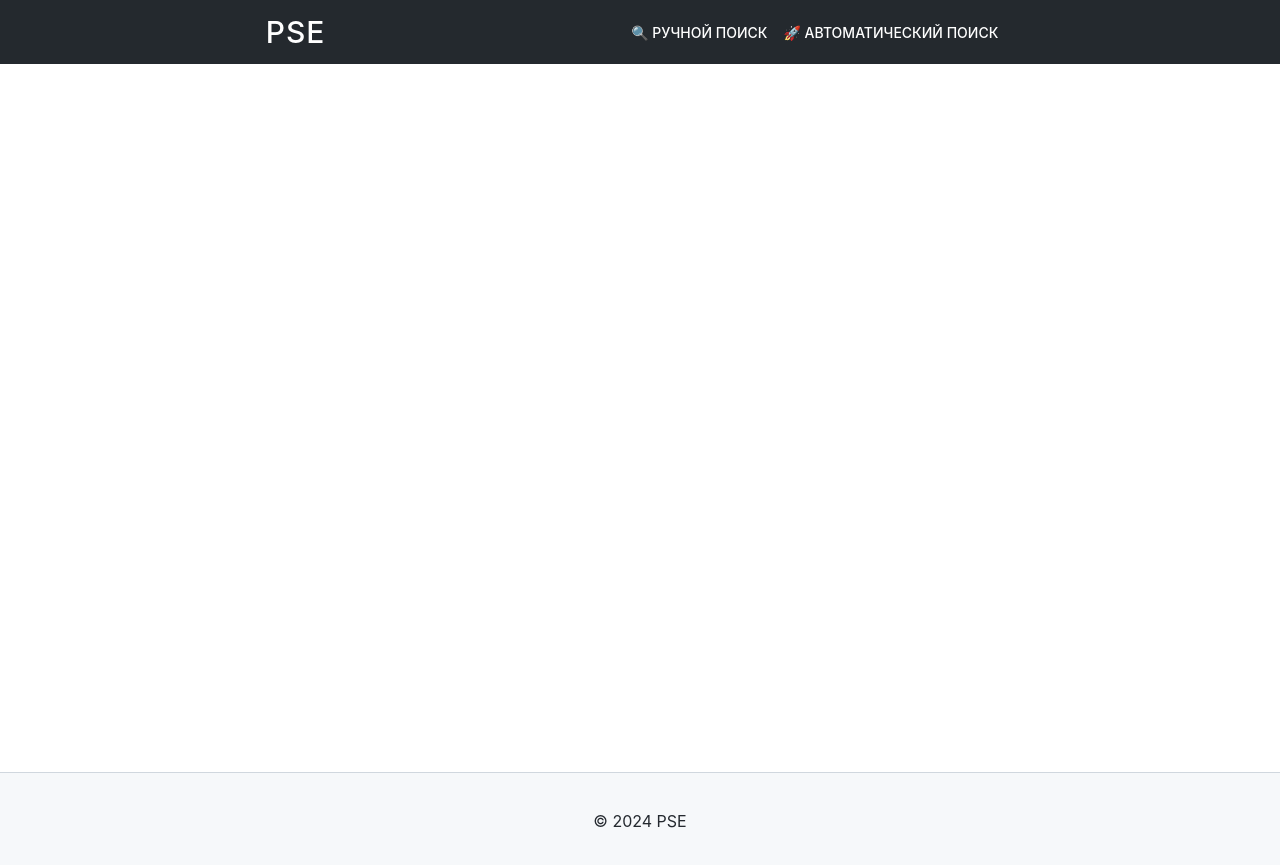
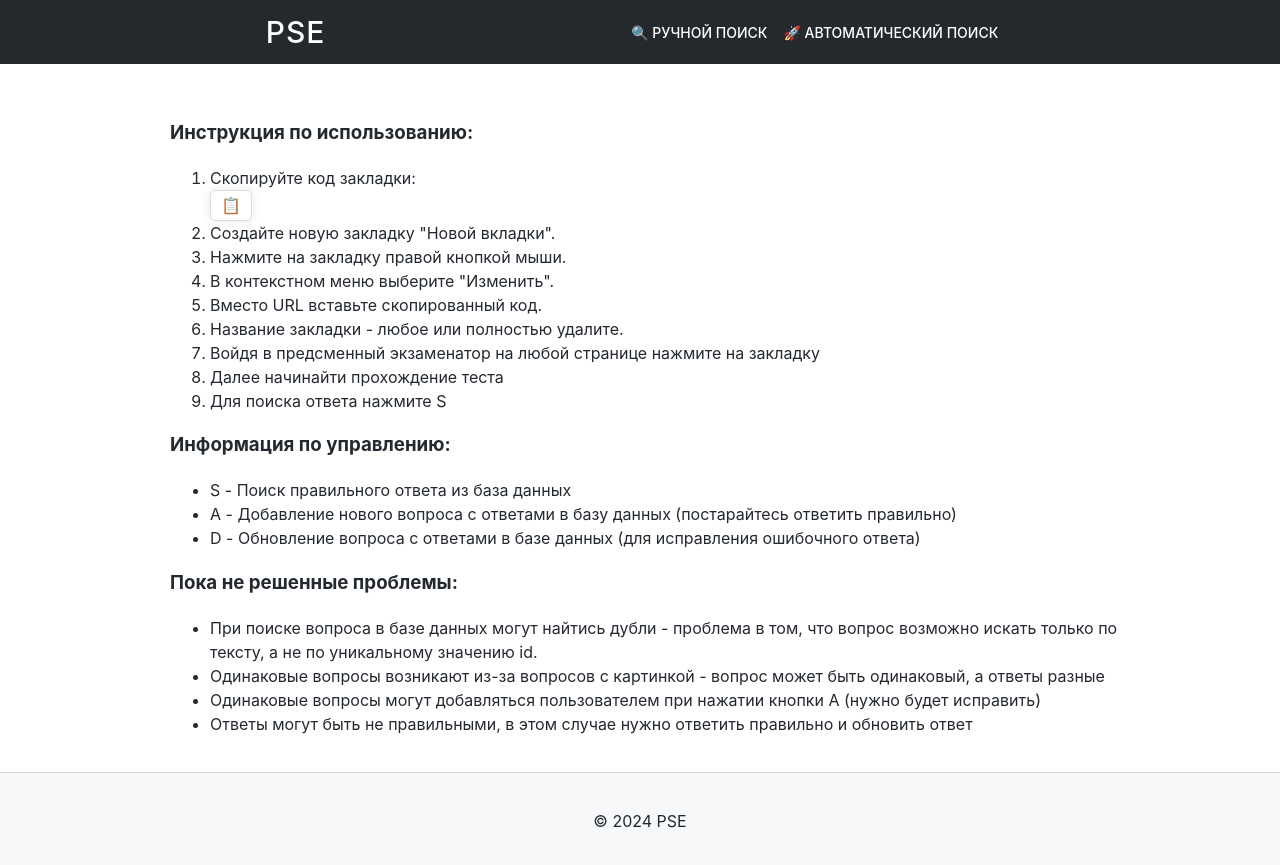
Before and after one commit to mikey-semy/pse-backend, a FastAPI app: page /auto_search in a window 1280 px wide. Run offline with FastAPI, Linux system fonts and the light colour scheme; some libraries are stand-ins or nearby versions.

Commit message:
"Updated main.py router to use manual_search.html template, added new CSS styles, modified auto_search.html template to include instructions and information, and updated header.html to link to manual_search."

```diff
--- a/app/routers/main.py
+++ b/app/routers/main.py
@@ -22,7 +22,7 @@ async def homepage(request: Request):
 
     return templates.TemplateResponse(
         request=request,
-        name="index.html",
+        name="manual_search.html",
         context=context
     )
 
--- a/app/static/styles/main.css
+++ b/app/static/styles/main.css
@@ -56,6 +56,10 @@ body {
     line-height: 1.5;
 }
 
+.content {
+  padding: 20px;
+}
+
 h1 {
     text-align: center;
     color: #333;
@@ -83,6 +87,7 @@ input, select, button {
 }
 
 
+
 input, select {
   margin-bottom: 10px;
   padding: 8px;
@@ -93,6 +98,7 @@ input, select {
 .search-container {
   display: flex;
   flex-direction: row;
+
   gap: 10px;
   height: 50px;
 }
@@ -100,7 +106,8 @@ input, select {
   margin: 0;
   width: 400px;
 }
-.search-button {
+
+.search-button, .copy-button {
   display: flex;
   align-items: center;
   background-color: #fff;
@@ -112,21 +119,21 @@ input, select {
   transition: transform 0.3s ease, box-shadow 0.3s ease;
 }
 
-.search-button:hover {
+.search-button:hover, .copy-button.hover {
   box-shadow: 0 0 10px rgba(0, 0, 0, 0.2);
 }
 
-.search-button:active {
+.search-button:active, .copy-button:active {
   transform: scale(0.95);
   opacity: 0.8;
 }
 
-.search-button:disabled {
+.search-button:disabled, .copy-button:disabled {
   background-color: #6c757d;
   cursor: not-allowed;
 }
 
-.search-button:not(:hover) {
+.search-button:not(:hover), .copy-button:not(:hover) {
   transform: scale(1);
 }
 
@@ -144,6 +151,11 @@ input, select {
 
 .search-button__icon::before {
   content: "🔍";
+  font-size: 16px;
+}
+
+.copy-button__icon::before {
+  content: "📋";
   font-size: 16px;
 }
 
@@ -229,7 +241,7 @@ input, select {
     display: flex;
     flex-direction: column;
     align-items: center;
-    justify-content: center;
+    justify-content: flex-start;
     margin: 0 auto;
     width: 100%;
     max-width: 1000px;
--- a/app/templates/auto_search.html
+++ b/app/templates/auto_search.html
@@ -3,7 +3,49 @@
 {% block title %}{{title}}{% endblock title %}
 
 {% block content %}
+<div class="content">
+    <h3>Инструкция по использованию:</h3>
+    <ol>
+        <li>Скопируйте код закладки:
+            <button id="copyButton" class="copy-button copy-button__icon"></button>
+        </li>
+        <li>Создайте новую закладку "Новой вкладки".</li>
+        <li>Нажмите на закладку правой кнопкой мыши.</li>
+        <li>В контекстном меню выберите "Изменить".</li>
+        <li>Вместо URL вставьте скопированный код.</li>
+        <li>Название закладки - любое или полностью удалите.</li>
+        <li>Войдя в предсменный экзаменатор на любой странице нажмите на закладку</li>
+        <li>Далее начинайти прохождение теста</li>
+        <li>Для поиска ответа нажмите S</li>
+    </ol>
 
+    <h3>Информация по управлению:</h3>
+    <ul>
+        <li>S - Поиск правильного ответа из база данных</li>
+        <li>A - Добавление нового вопроса с ответами в базу данных (постарайтесь ответить правильно)</li>
+        <li>D - Обновление вопроса с ответами в базе данных (для исправления ошибочного ответа)</li>
+    </ul>
 
+    <h3>Пока не решенные проблемы:</h3>
+    <ul>
+        <li>При поиске вопроса в базе данных могут найтись дубли - проблема в том, что вопрос возможно искать только по тексту, а не по уникальному значению id.</li>
+        <li>Одинаковые вопросы возникают из-за вопросов c картинкой - вопрос может быть одинаковый, а ответы разные</li>
+        <li>Одинаковые вопросы могут добавляться пользователем при нажатии кнопки A (нужно будет исправить)</li>
+        <li>Ответы могут быть не правильными, в этом случае нужно ответить правильно и обновить ответ</li>
+
+    </ul>
+</div>
+    <script>
+        document.getElementById('copyButton').addEventListener('click', function() {
+            fetch('/static/scripts/bookmark.new.js')
+                .then(response => response.text())
+                .then(text => {
+                    navigator.clipboard.writeText(text)
+                        .then(() => alert('Код скопирован в буфер обмена'))
+                        .catch(err => console.error('Ошибка копирования: ', err));
+                })
+                .catch(error => console.error('Ошибка загрузки скрипта: ', error));
+        });
+    </script>
 
 {% endblock %}
--- a/app/templates/includes/header/header.html
+++ b/app/templates/includes/header/header.html
@@ -1,5 +1,5 @@
 <header id="header" class="app-header app-header--fixed-top">
-    <a id="logo" class="logo" href="/auto_search">
+    <a id="logo" class="logo" href="/manual_search">
         PSE
     </a>
     <div class="nav__icon">&#9776;</div>
```
